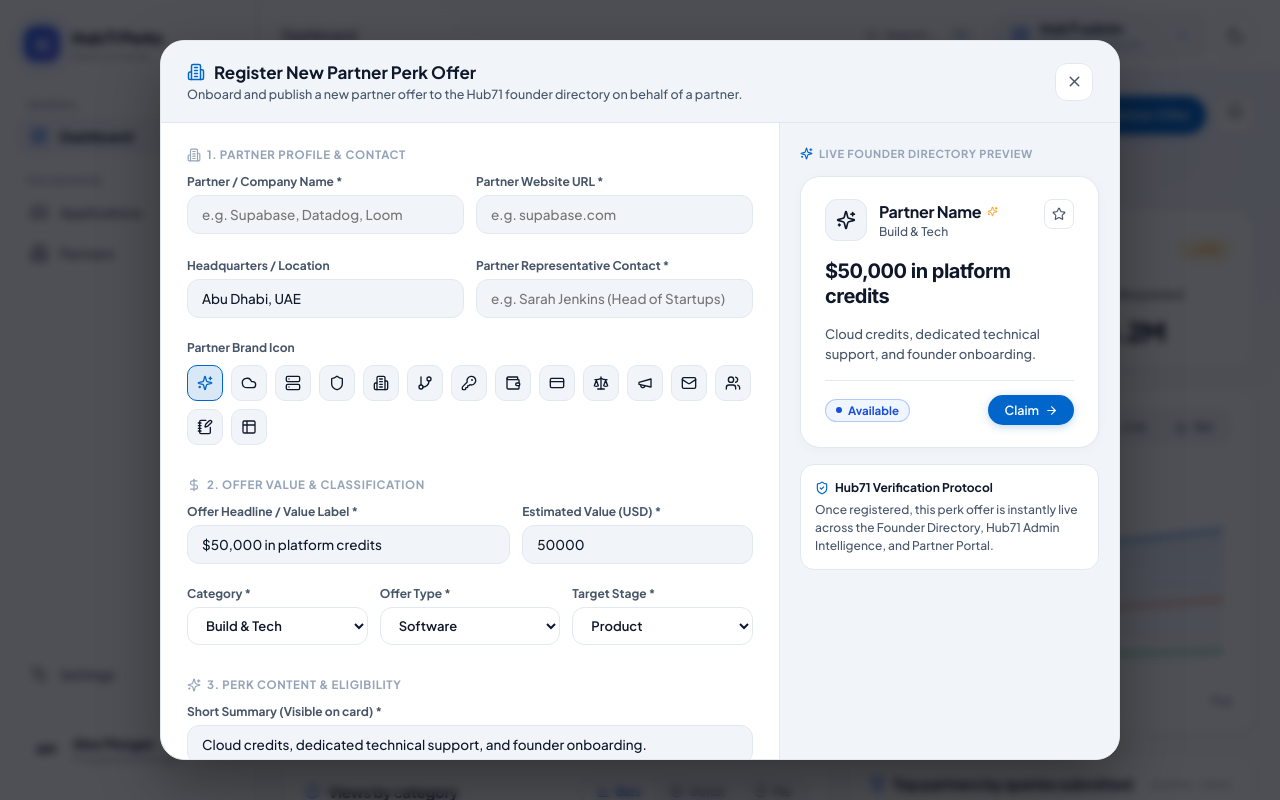
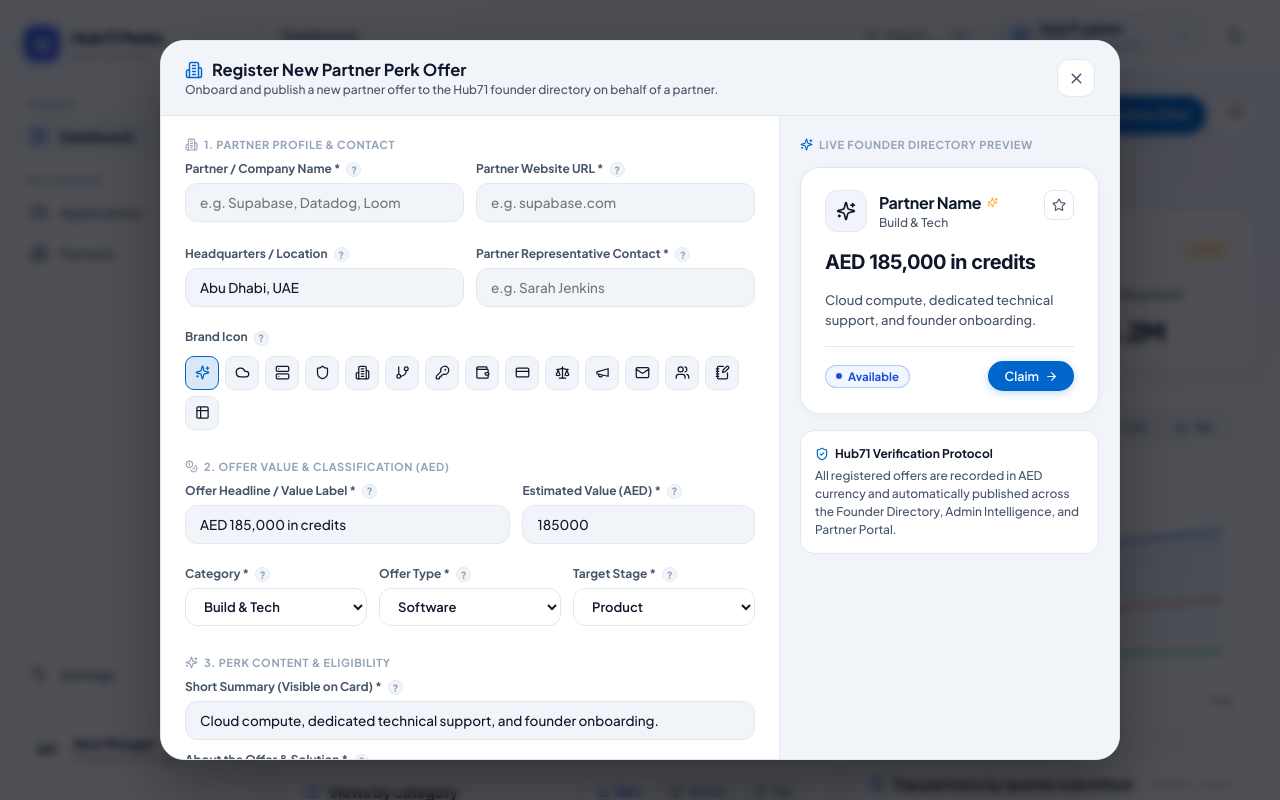
Before and after one commit to shekharjoshineutrino/HUB71, a React (Vite) app: page /admin in a window 1280 px wide. Both pictures are taken after a click on the button "Register Partner Offer". Shown: the top 800 px of the page. Built offline with nearby package versions, Linux system fonts and the light colour scheme.

Commit message:
feat: Add AED currency support and interactive ? help tooltips to Offer Registration form

```diff
--- a/src/RegisterOfferModal.tsx
+++ b/src/RegisterOfferModal.tsx
@@ -1,7 +1,7 @@
 import { useState } from 'react'
 import {
   X, Sparkles, Building2, Globe, Mail, DollarSign, Layers, Rocket,
-  CheckCircle2, ArrowRight, Star, ShieldCheck, Plus, Trash2,
+  CheckCircle2, ArrowRight, Star, ShieldCheck, Plus, Trash2, Coins,
 } from 'lucide-react'
 import { Offer, categories, types, lifecycles, addOffer } from './data'
 import { partnerIcon } from './icons'
@@ -24,6 +24,28 @@ const AVAILABLE_ICONS = [
   { id: 'table', label: 'Database / No-Code' },
 ]
 
+function HelpTooltip({ text }: { text: string }) {
+  const [show, setShow] = useState(false)
+  return (
+    <span
+      className="help-tip-wrap"
+      onMouseEnter={() => setShow(true)}
+      onMouseLeave={() => setShow(false)}
+      onClick={(e) => {
+        e.stopPropagation()
+        setShow(!show)
+      }}
+    >
+      <span className="help-tip-btn" aria-label="Help">?</span>
+      {show && (
+        <span className="help-tip-popover">
+          {text}
+        </span>
+      )}
+    </span>
+  )
+}
+
 export default function RegisterOfferModal({
   isOpen,
   onClose,
@@ -44,18 +66,18 @@ export default function RegisterOfferModal({
   const [contact, setContact] = useState(isAdmin ? '' : 'Jordan Reyes')
   const [icon, setIcon] = useState('sparkles')
 
-  // Offer fields
-  const [valueLabel, setValueLabel] = useState('$50,000 in platform credits')
-  const [usd, setUsd] = useState(50000)
+  // Offer fields in AED
+  const [aed, setAed] = useState(185000)
+  const [valueLabel, setValueLabel] = useState('AED 185,000 in credits')
   const [cat, setCat] = useState('build')
   const [type, setType] = useState<'Software' | 'Service' | 'Both'>('Software')
   const [lifecycle, setLifecycle] = useState('Product')
-  const [short, setShort] = useState('Cloud credits, dedicated technical support, and founder onboarding.')
+  const [short, setShort] = useState('Cloud compute, dedicated technical support, and founder onboarding.')
   const [about, setAbout] = useState('Access scalable cloud compute, storage, and developer APIs to accelerate your startup roadmap.')
   const [why, setWhy] = useState('Eliminates infrastructure cost bottlenecks so your engineering team can focus on shipping product.')
   const [whoFor, setWhoFor] = useState('Early and growth stage Hub71 startups with under $5M in external funding.')
   const [included, setIncluded] = useState<string[]>([
-    '$50,000 in platform usage credits for 12 months',
+    'AED 185,000 in platform usage credits for 12 months',
     '1-on-1 architecture review session with senior solutions architect',
     'Priority 24/7 developer support and onboarding guide',
   ])
@@ -77,10 +99,19 @@ export default function RegisterOfferModal({
     setIncluded(included.filter((_, i) => i !== idx))
   }
 
+  const handleAedChange = (val: number) => {
+    setAed(val)
+    if (!valueLabel || valueLabel.startsWith('AED ')) {
+      setValueLabel(`AED ${val.toLocaleString()} in credits`)
+    }
+  }
+
   const handleSubmit = (e: React.FormEvent) => {
     e.preventDefault()
     const id = (partner || 'partner').toLowerCase().replace(/[^a-z0-9]/g, '') + '-' + Date.now().toString().slice(-4)
     const initials = partner.split(' ').map((w) => w[0]).join('').slice(0, 2).toUpperCase() || 'HB'
+    const valueAED = Number(aed) || 10000
+    const usd = Math.round(valueAED / 3.67)
 
     const newOffer: Offer = {
       id,
@@ -90,9 +121,9 @@ export default function RegisterOfferModal({
       cat,
       type,
       lifecycle,
-      usd: Number(usd) || 10000,
-      valueLabel,
-      valueAED: Math.round((Number(usd) || 10000) * 3.67),
+      usd,
+      valueLabel: valueLabel || `AED ${valueAED.toLocaleString()}`,
+      valueAED,
       exclusive,
       short,
       about,
@@ -143,15 +174,15 @@ export default function RegisterOfferModal({
         }}
       >
         {/* Modal Header */}
-        <div style={{ display: 'flex', alignItems: 'center', justifyContent: 'space-between', padding: '20px 26px', borderBottom: '1px solid var(--border)', background: 'var(--surface-2)' }}>
+        <div style={{ display: 'flex', alignItems: 'center', justifyContent: 'space-between', padding: '18px 24px', borderBottom: '1px solid var(--border)', background: 'var(--surface-2)' }}>
           <div>
             <div style={{ display: 'flex', alignItems: 'center', gap: 9 }}>
               <Building2 size={18} style={{ color: '#0066cc' }} />
-              <h2 style={{ fontSize: 17, fontWeight: 700, margin: 0, color: 'var(--text)' }}>
+              <h2 style={{ fontSize: 16.5, fontWeight: 700, margin: 0, color: 'var(--text)' }}>
                 {isAdmin ? 'Register New Partner Perk Offer' : `Register Perk Offer for ${partner}`}
               </h2>
             </div>
-            <p style={{ fontSize: 12.5, color: 'var(--text-muted)', margin: '3px 0 0' }}>
+            <p style={{ fontSize: 12, color: 'var(--text-muted)', margin: '2px 0 0' }}>
               {isAdmin
                 ? 'Onboard and publish a new partner offer to the Hub71 founder directory on behalf of a partner.'
                 : 'Publish a new startup perk offer to all founders in the Hub71 ecosystem.'}
@@ -164,16 +195,19 @@ export default function RegisterOfferModal({
 
         {/* Modal Body: Split Form + Live Card Preview */}
         <div style={{ display: 'grid', gridTemplateColumns: '1fr 340px', gap: 0, overflow: 'hidden', flex: 1 }}>
-          {/* Left: Scrollable Form */}
-          <form onSubmit={handleSubmit} style={{ overflowY: 'auto', padding: '24px 26px', display: 'flex', flexDirection: 'column', gap: 20 }}>
+          {/* Left: Scrollable Minimalist Form */}
+          <form onSubmit={handleSubmit} style={{ overflowY: 'auto', padding: '22px 24px', display: 'flex', flexDirection: 'column', gap: 18 }}>
             {/* Section 1: Partner Information */}
             <div className="reg-section">
-              <div style={{ fontSize: 11.5, fontWeight: 700, color: 'var(--text-faint)', textTransform: 'uppercase', letterSpacing: '0.6px', marginBottom: 12, display: 'flex', alignItems: 'center', gap: 6 }}>
-                <Building2 size={14} /> 1. Partner Profile & Contact
+              <div style={{ fontSize: 11, fontWeight: 700, color: 'var(--text-faint)', textTransform: 'uppercase', letterSpacing: '0.6px', marginBottom: 10, display: 'flex', alignItems: 'center', gap: 6 }}>
+                <Building2 size={13} /> 1. Partner Profile & Contact
               </div>
               <div style={{ display: 'grid', gridTemplateColumns: '1fr 1fr', gap: 12 }}>
                 <div className="form-group">
-                  <label className="form-label">Partner / Company Name *</label>
+                  <label className="form-label">
+                    Partner / Company Name *
+                    <HelpTooltip text="Official registered entity or brand name." />
+                  </label>
                   {isAdmin ? (
                     <input
                       className="input"
@@ -188,7 +222,10 @@ export default function RegisterOfferModal({
                 </div>
 
                 <div className="form-group">
-                  <label className="form-label">Partner Website URL *</label>
+                  <label className="form-label">
+                    Partner Website URL *
+                    <HelpTooltip text="Link to partner homepage or dedicated startup portal." />
+                  </label>
                   <input
                     className="input"
                     required
@@ -199,7 +236,10 @@ export default function RegisterOfferModal({
                 </div>
 
                 <div className="form-group">
-                  <label className="form-label">Headquarters / Location</label>
+                  <label className="form-label">
+                    Headquarters / Location
+                    <HelpTooltip text="Primary office or operational hub location." />
+                  </label>
                   <input
                     className="input"
                     placeholder="e.g. Abu Dhabi, UAE"
@@ -209,11 +249,14 @@ export default function RegisterOfferModal({
                 </div>
 
                 <div className="form-group">
-                  <label className="form-label">Partner Representative Contact *</label>
+                  <label className="form-label">
+                    Partner Representative Contact *
+                    <HelpTooltip text="Lead representative handling founder access requests." />
+                  </label>
                   <input
                     className="input"
                     required
-                    placeholder="e.g. Sarah Jenkins (Head of Startups)"
+                    placeholder="e.g. Sarah Jenkins"
                     value={contact}
                     onChange={(e) => setContact(e.target.value)}
                   />
@@ -222,8 +265,11 @@ export default function RegisterOfferModal({
 
               {/* Logo / Icon Selector */}
               <div className="form-group" style={{ marginTop: 10 }}>
-                <label className="form-label">Partner Brand Icon</label>
-                <div style={{ display: 'flex', gap: 8, flexWrap: 'wrap', marginTop: 4 }}>
+                <label className="form-label">
+                  Brand Icon
+                  <HelpTooltip text="Choose a symbol that best represents your tech stack or domain." />
+                </label>
+                <div style={{ display: 'flex', gap: 6, flexWrap: 'wrap', marginTop: 4 }}>
                   {AVAILABLE_ICONS.map((ico) => {
                     const I = partnerIcon(ico.id)
                     const active = icon === ico.id
@@ -234,16 +280,16 @@ export default function RegisterOfferModal({
                         onClick={() => setIcon(ico.id)}
                         className={'icon-btn' + (active ? ' saved' : '')}
                         style={{
-                          width: 36,
-                          height: 36,
-                          borderRadius: 10,
+                          width: 34,
+                          height: 34,
+                          borderRadius: 9,
                           border: active ? '1px solid #0066cc' : '1px solid var(--border)',
                           background: active ? 'color-mix(in srgb, #0066cc 15%, var(--surface))' : 'var(--surface-2)',
                           color: active ? '#0066cc' : 'var(--text)',
                         }}
                         title={ico.label}
                       >
-                        <I size={16} />
+                        <I size={15} />
                       </button>
                     )
                   })}
@@ -251,39 +297,48 @@ export default function RegisterOfferModal({
               </div>
             </div>
 
-            {/* Section 2: Offer Specifications */}
+            {/* Section 2: Offer Specifications in AED */}
             <div className="reg-section">
-              <div style={{ fontSize: 11.5, fontWeight: 700, color: 'var(--text-faint)', textTransform: 'uppercase', letterSpacing: '0.6px', marginBottom: 12, display: 'flex', alignItems: 'center', gap: 6 }}>
-                <DollarSign size={14} /> 2. Offer Value & Classification
+              <div style={{ fontSize: 11, fontWeight: 700, color: 'var(--text-faint)', textTransform: 'uppercase', letterSpacing: '0.6px', marginBottom: 10, display: 'flex', alignItems: 'center', gap: 6 }}>
+                <Coins size={13} /> 2. Offer Value & Classification (AED)
               </div>
               <div style={{ display: 'grid', gridTemplateColumns: '1.4fr 1fr', gap: 12 }}>
                 <div className="form-group">
-                  <label className="form-label">Offer Headline / Value Label *</label>
+                  <label className="form-label">
+                    Offer Headline / Value Label *
+                    <HelpTooltip text="Prominent headline shown on the perk card (e.g. AED 185,000 in credits, 90% off year one)." />
+                  </label>
                   <input
                     className="input"
                     required
-                    placeholder="e.g. $50,000 in platform credits"
+                    placeholder="e.g. AED 185,000 in platform credits"
                     value={valueLabel}
                     onChange={(e) => setValueLabel(e.target.value)}
                   />
                 </div>
 
                 <div className="form-group">
-                  <label className="form-label">Estimated Value (USD) *</label>
+                  <label className="form-label">
+                    Estimated Value (AED) *
+                    <HelpTooltip text="Total estimated value in UAE Dirham (AED) for program valuation and analytics." />
+                  </label>
                   <input
                     type="number"
                     className="input"
                     required
-                    placeholder="e.g. 50000"
-                    value={usd}
-                    onChange={(e) => setUsd(Number(e.target.value))}
+                    placeholder="e.g. 185000"
+                    value={aed}
+                    onChange={(e) => handleAedChange(Number(e.target.value))}
                   />
                 </div>
               </div>
 
               <div style={{ display: 'grid', gridTemplateColumns: '1fr 1fr 1fr', gap: 12, marginTop: 10 }}>
                 <div className="form-group">
-                  <label className="form-label">Category *</label>
+                  <label className="form-label">
+                    Category *
+                    <HelpTooltip text="Primary business domain for directory filtering." />
+                  </label>
                   <select className="select" style={{ width: '100%' }} value={cat} onChange={(e) => setCat(e.target.value)}>
                     {categories.map((c) => (
                       <option key={c.id} value={c.id}>{c.name}</option>
@@ -292,7 +347,10 @@ export default function RegisterOfferModal({
                 </div>
 
                 <div className="form-group">
-                  <label className="form-label">Offer Type *</label>
+                  <label className="form-label">
+                    Offer Type *
+                    <HelpTooltip text="Specify whether this offer is Software, Advisory service, or Both." />
+                  </label>
                   <select className="select" style={{ width: '100%' }} value={type} onChange={(e) => setType(e.target.value as any)}>
                     {types.map((t) => (
                       <option key={t} value={t}>{t}</option>
@@ -301,7 +359,10 @@ export default function RegisterOfferModal({
                 </div>
 
                 <div className="form-group">
-                  <label className="form-label">Target Stage *</label>
+                  <label className="form-label">
+                    Target Stage *
+                    <HelpTooltip text="Startup maturity level best suited to redeem this perk." />
+                  </label>
                   <select className="select" style={{ width: '100%' }} value={lifecycle} onChange={(e) => setLifecycle(e.target.value)}>
                     {lifecycles.map((l) => (
                       <option key={l} value={l}>{l}</option>
@@ -313,12 +374,15 @@ export default function RegisterOfferModal({
 
             {/* Section 3: Perk Descriptions & Benefits */}
             <div className="reg-section">
-              <div style={{ fontSize: 11.5, fontWeight: 700, color: 'var(--text-faint)', textTransform: 'uppercase', letterSpacing: '0.6px', marginBottom: 12, display: 'flex', alignItems: 'center', gap: 6 }}>
-                <Sparkles size={14} /> 3. Perk Content & Eligibility
+              <div style={{ fontSize: 11, fontWeight: 700, color: 'var(--text-faint)', textTransform: 'uppercase', letterSpacing: '0.6px', marginBottom: 10, display: 'flex', alignItems: 'center', gap: 6 }}>
+                <Sparkles size={13} /> 3. Perk Content & Eligibility
               </div>
 
               <div className="form-group">
-                <label className="form-label">Short Summary (Visible on card) *</label>
+                <label className="form-label">
+                  Short Summary (Visible on Card) *
+                  <HelpTooltip text="1-2 concise sentences summarizing the value proposition." />
+                </label>
                 <input
                   className="input"
                   required
@@ -329,7 +393,10 @@ export default function RegisterOfferModal({
               </div>
 
               <div className="form-group" style={{ marginTop: 10 }}>
-                <label className="form-label">About the Offer & Partner *</label>
+                <label className="form-label">
+                  About the Offer & Solution *
+                  <HelpTooltip text="In-depth details shown in the Quick Claim Drawer." />
+                </label>
                 <textarea
                   className="textarea"
                   rows={2}
@@ -342,7 +409,10 @@ export default function RegisterOfferModal({
 
               <div style={{ display: 'grid', gridTemplateColumns: '1fr 1fr', gap: 12, marginTop: 10 }}>
                 <div className="form-group">
-                  <label className="form-label">Why Founders Need This</label>
+                  <label className="form-label">
+                    Why Founders Need This
+                    <HelpTooltip text="Key ROI, cost-savings, or operational benefit." />
+                  </label>
                   <textarea
                     className="textarea"
                     rows={2}
@@ -353,11 +423,14 @@ export default function RegisterOfferModal({
                 </div>
 
                 <div className="form-group">
-                  <label className="form-label">Target Audience / Eligibility</label>
+                  <label className="form-label">
+                    Target Audience / Eligibility
+                    <HelpTooltip text="Prerequisites or funding limits (e.g. under $3M raised)." />
+                  </label>
                   <textarea
                     className="textarea"
                     rows={2}
-                    placeholder="e.g. Hub71 startups with under $3M raised..."
+                    placeholder="e.g. Hub71 startups with under $5M raised..."
                     value={whoFor}
                     onChange={(e) => setWhoFor(e.target.value)}
                   />
@@ -366,7 +439,10 @@ export default function RegisterOfferModal({
 
               {/* What's Included Bullets */}
               <div className="form-group" style={{ marginTop: 10 }}>
-                <label className="form-label">What's Included (Key Deliverables)</label>
+                <label className="form-label">
+                  What's Included (Key Deliverables)
+                  <HelpTooltip text="Bullet points outlining credits, duration, features, and support." />
+                </label>
                 <div style={{ display: 'flex', flexDirection: 'column', gap: 6 }}>
                   {included.map((inc, i) => (
                     <div key={i} style={{ display: 'flex', alignItems: 'center', gap: 8 }}>
@@ -376,6 +452,7 @@ export default function RegisterOfferModal({
                         type="button"
                         onClick={() => handleRemoveIncluded(i)}
                         style={{ background: 'none', border: 'none', color: 'var(--text-faint)', cursor: 'pointer', padding: 2 }}
+                        aria-label="Remove item"
                       >
                         <Trash2 size={13} />
                       </button>
@@ -384,7 +461,7 @@ export default function RegisterOfferModal({
                   <div style={{ display: 'flex', gap: 8, marginTop: 4 }}>
                     <input
                       className="input"
-                      placeholder="Add benefit, e.g. 1 year free premium support..."
+                      placeholder="Add deliverable, e.g. 1 year free premium support..."
                       value={newInc}
                       onChange={(e) => setNewInc(e.target.value)}
                       onKeyDown={(e) => { if (e.key === 'Enter') { e.preventDefault(); handleAddIncluded(); } }}
@@ -402,7 +479,7 @@ export default function RegisterOfferModal({
                   display: 'flex',
                   alignItems: 'center',
                   justifyContent: 'space-between',
-                  padding: '12px 14px',
+                  padding: '10px 14px',
                   borderRadius: 12,
                   background: 'var(--surface-2)',
                   border: '1px solid var(--border)',
@@ -414,8 +491,11 @@ export default function RegisterOfferModal({
                 <div style={{ display: 'flex', alignItems: 'center', gap: 10 }}>
                   <Star size={16} fill={exclusive ? '#ff9500' : 'none'} color="#ff9500" />
                   <div>
-                    <div style={{ fontSize: 13, fontWeight: 700, color: 'var(--text)' }}>Exclusive to Hub71 Startups</div>
-                    <div style={{ fontSize: 11.5, color: 'var(--text-muted)' }}>Special negotiated terms for Abu Dhabi ecosystem founders</div>
+                    <div style={{ fontSize: 13, fontWeight: 700, color: 'var(--text)', display: 'flex', alignItems: 'center', gap: 6 }}>
+                      Exclusive to Hub71 Startups
+                      <HelpTooltip text="Marks the perk as a specially negotiated Hub71-only offer." />
+                    </div>
+                    <div style={{ fontSize: 11.5, color: 'var(--text-muted)' }}>Special negotiated terms for Abu Dhabi founders</div>
                   </div>
                 </div>
                 <span className={'switch' + (exclusive ? ' on' : '')} />
@@ -423,11 +503,11 @@ export default function RegisterOfferModal({
             </div>
 
             {/* Modal Actions */}
-            <div style={{ display: 'flex', alignItems: 'center', justifyContent: 'flex-end', gap: 12, marginTop: 10, paddingTop: 16, borderTop: '1px solid var(--border)' }}>
+            <div style={{ display: 'flex', alignItems: 'center', justifyContent: 'flex-end', gap: 12, marginTop: 10, paddingTop: 14, borderTop: '1px solid var(--border)' }}>
               <button type="button" className="btn btn-ghost" onClick={onClose}>
                 Cancel
               </button>
-              <button type="submit" className="cpc-claim-btn" style={{ height: 44, padding: '0 24px', fontSize: 13.5 }}>
+              <button type="submit" className="cpc-claim-btn" style={{ height: 42, padding: '0 22px', fontSize: 13 }}>
                 {submitted ? <CheckCircle2 size={16} /> : <ArrowRight size={15} />}
                 <span>{submitted ? 'Published to Hub71!' : 'Publish Partner Offer'}</span>
               </button>
@@ -435,7 +515,7 @@ export default function RegisterOfferModal({
           </form>
 
           {/* Right: Live Preview Panel */}
-          <div style={{ background: 'var(--surface-2)', borderLeft: '1px solid var(--border)', padding: '24px 20px', display: 'flex', flexDirection: 'column', gap: 16 }}>
+          <div style={{ background: 'var(--surface-2)', borderLeft: '1px solid var(--border)', padding: '22px 20px', display: 'flex', flexDirection: 'column', gap: 16 }}>
             <div style={{ fontSize: 11, fontWeight: 700, color: 'var(--text-faint)', textTransform: 'uppercase', letterSpacing: '0.6px', display: 'flex', alignItems: 'center', gap: 6 }}>
               <Sparkles size={13} style={{ color: '#0066cc' }} /> Live Founder Directory Preview
             </div>
@@ -465,7 +545,7 @@ export default function RegisterOfferModal({
               </div>
 
               <div className="cpc-value-row">
-                <span className="cpc-value">{valueLabel || '$0 in credits'}</span>
+                <span className="cpc-value">{valueLabel || `AED ${(aed || 0).toLocaleString()}`}</span>
               </div>
 
               <p className="cpc-desc">{short || 'Short perk description will appear here...'}</p>
@@ -485,7 +565,7 @@ export default function RegisterOfferModal({
               <div style={{ fontWeight: 700, color: 'var(--text)', marginBottom: 4, display: 'flex', alignItems: 'center', gap: 6 }}>
                 <ShieldCheck size={14} style={{ color: '#0066cc' }} /> Hub71 Verification Protocol
               </div>
-              Once registered, this perk offer is instantly live across the Founder Directory, Hub71 Admin Intelligence, and Partner Portal.
+              All registered offers are recorded in AED currency and automatically published across the Founder Directory, Admin Intelligence, and Partner Portal.
             </div>
           </div>
         </div>
--- a/src/index.css
+++ b/src/index.css
@@ -379,6 +379,34 @@ button { font-family: inherit; cursor: pointer; }
 .switch.on { background: #0066cc; border-color: #0066cc; }
 .switch::after { content: ''; position: absolute; top: 2px; left: 2px; width: 16px; height: 16px; border-radius: 50%; background: #fff; transition: all 0.15s; box-shadow: 0 1px 3px rgba(0,0,0,0.2); }
 .switch.on::after { left: 18px; }
+
+/* ---------- Help Tooltip & Popover ---------- */
+.help-tip-wrap {
+  position: relative; display: inline-flex; align-items: center; justify-content: center;
+  margin-left: 6px; vertical-align: middle; cursor: pointer;
+}
+.help-tip-btn {
+  width: 15px; height: 15px; border-radius: 50%;
+  background: var(--surface-2); color: var(--text-faint);
+  border: 1px solid var(--border); font-size: 10px; font-weight: 800;
+  display: inline-grid; place-items: center; line-height: 1; transition: all 0.15s ease;
+}
+.help-tip-wrap:hover .help-tip-btn {
+  background: #0066cc; color: #ffffff; border-color: #0066cc;
+}
+.help-tip-popover {
+  position: absolute; bottom: calc(100% + 8px); left: 50%; transform: translateX(-50%);
+  background: var(--surface); color: var(--text); font-size: 11.5px; font-weight: 500;
+  padding: 8px 12px; border-radius: 10px; border: 1px solid var(--border);
+  box-shadow: 0 10px 30px rgba(0,0,0,0.2); width: max-content; max-width: 240px;
+  z-index: 1500; pointer-events: none; line-height: 1.45; text-transform: none; letter-spacing: normal;
+  animation: vizFadeIn 0.15s ease;
+}
+.help-tip-popover::after {
+  content: ''; position: absolute; top: 100%; left: 50%; transform: translateX(-50%);
+  border-width: 5px; border-style: solid;
+  border-color: var(--border) transparent transparent transparent;
+}
 
 /* ---------- Unified Apple-Style Control Deck ---------- */
 .control-deck {
```
